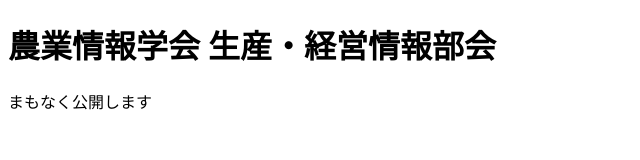
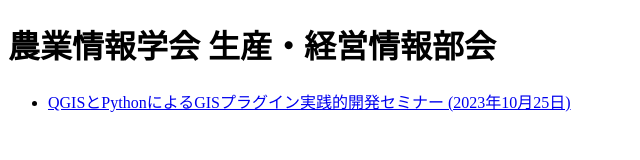
Before and after one commit to jsai-spm/jsai-spm.github.io, a plain HTML site: page index.html in a window 1280 px wide. Shown: the whole page, without its empty margins (0-640 px from the left). Drawn offline with Linux system fonts and the light colour scheme.

Commit message:
Link to 2023-10-25-qgis_plugin.html

```diff
--- a/index.html
+++ b/index.html
@@ -7,6 +7,8 @@
   </head>
   <body>
     <h1>農業情報学会 生産・経営情報部会</h1>
-    <p>まもなく公開します</p>
+    <ul>
+      <li><a href="2023-10-25-qgis_plugin.html">QGISとPythonによるGISプラグイン実践的開発セミナー (2023年10月25日)</a></li>
+    </ul>
   </body>
 </html>
```
